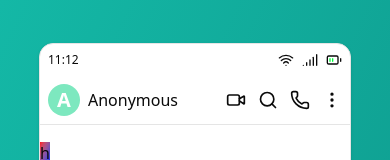
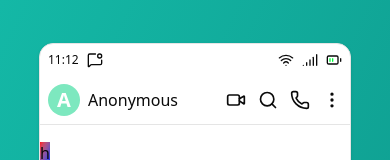
Before and after one commit to Florian-cossu/chat_mockup, a Next.js app: page / in a window 390 px wide. Shown: the top 160 px of the page. Built offline with nearby package versions, Linux system fonts and the light colour scheme.

Commit message:
Fixes - Fixed errors preventing vercel deployment, - Updated mobile status bar, - Updated messaging app card style (enforced px sizes when desktop spoofing mobile for better consistency)

```diff
--- a/app/api/proxy-image/route.ts
+++ b/app/api/proxy-image/route.ts
@@ -16,7 +16,10 @@ export async function GET(req: NextRequest) {
     }
 
     // Only allow jpg/jpeg extensions — case-insensitive
-    if (!url.toLowerCase().endsWith(".jpg") && !url.toLowerCase().endsWith(".jpeg")) {
+    if (
+      !url.toLowerCase().endsWith(".jpg") &&
+      !url.toLowerCase().endsWith(".jpeg")
+    ) {
       return new Response("Only .jpg/.jpeg files allowed", { status: 400 });
     }
 
@@ -64,8 +67,8 @@ export async function GET(req: NextRequest) {
         "Cache-Control": "public, max-age=60",
       },
     });
-  } catch (err) {
-    if ((err as any).name === "AbortError") {
+  } catch (err: unknown) {
+    if (err instanceof Error && err.name === "AbortError") {
       return new Response("Upstream request timed out", { status: 504 });
     }
     console.error("Proxy error:", err);
--- a/app/page.tsx
+++ b/app/page.tsx
@@ -24,7 +24,7 @@ export default function ChatMockup() {
         case "auto":
           return "w-4/5 h-[80vh] md:w-4/5";
         case "mobile":
-          return "w-[25vw] h-[85vh]";
+          return "w-[420px] h-[800px]";
         case "desktop":
           return "w-4/5";
       }
--- a/components/custom/interfaceComponents.tsx
+++ b/components/custom/interfaceComponents.tsx
@@ -19,6 +19,7 @@ import {
   Wifi,
   Signal,
   BatteryMedium,
+  MessageSquareDot,
 } from "lucide-react";
 import {
   Popover,
@@ -99,8 +100,9 @@ export function ScreenshotCardHeader() {
           )}
           id="mobileStatusBar"
         >
-          <div id="mobileStatusBarLeft">
+          <div className="flex flex-row gap-2" id="mobileStatusBarLeft">
             <p className="text-xs">{formattedDate}</p>
+            <MessageSquareDot className="w-4 h-4" />
           </div>
           <div className="flex flex-row gap-2" id="mobileStatusBarRight">
             <Wifi className="w-4 h-4" />
```
